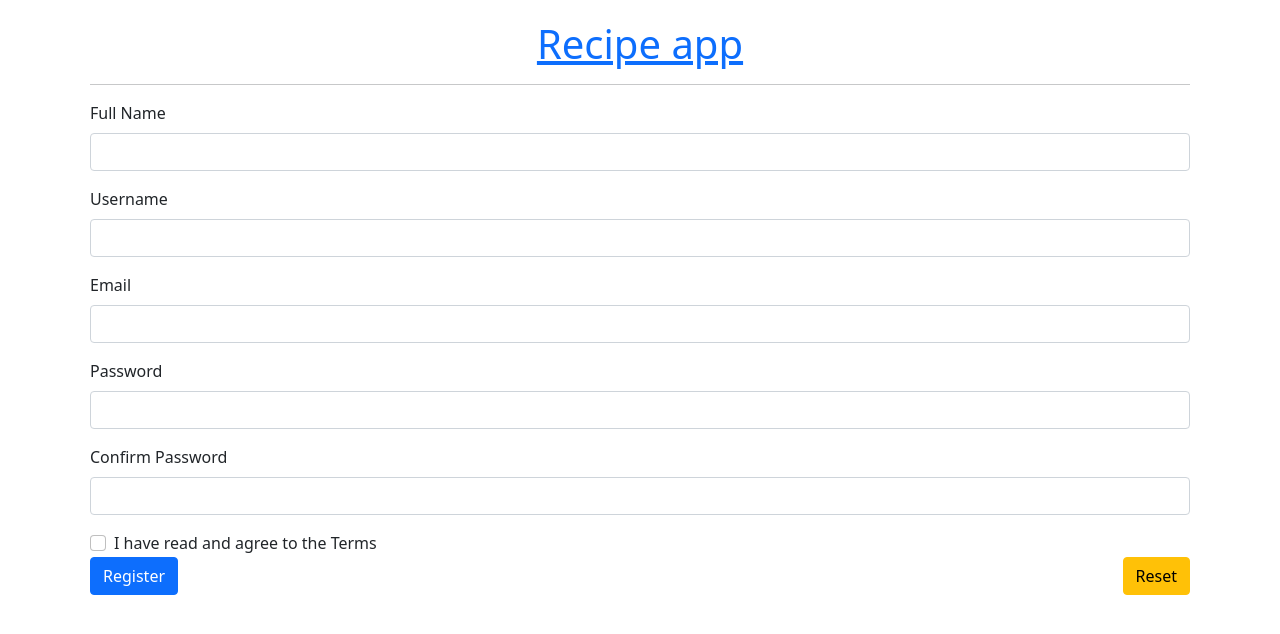
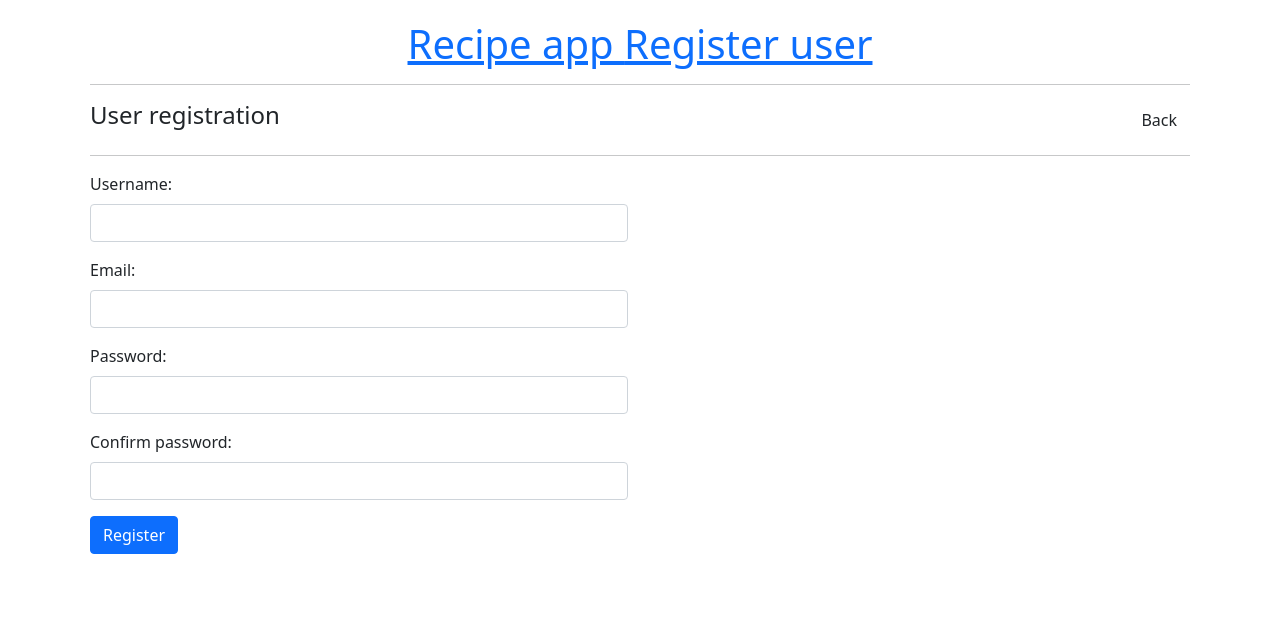
Before and after one commit to thauling/angular-frontend2, an Angular app: page /user/create in a window 1280 px wide. Before the commit this address led to /. Shown: the top 634 px of the page. Built offline with nearby package versions, Linux system fonts and the light colour scheme.

Commit message:
feat: add user registration functionality

```diff
--- a/src/app/app.component.html
+++ b/src/app/app.component.html
@@ -1,11 +1,12 @@
 <div class="container" style="padding: 20px">
   <h1 style="text-align: center">
     <a href="/recipe/index"> Recipe app </a>
+	<a href="/user/create"> Register user </a>
   </h1>
   <hr />
   <main>
 	  <!-- user login/ register form -->
-    <div class="register-form">
+    <!-- <div class="register-form">
       <form [formGroup]="form" (ngSubmit)="onSubmit()">
         <div class="form-group">
           <label>Full Name</label>
@@ -133,7 +134,7 @@
           </button>
         </div>
       </form>
-    </div>
+    </div> -->
  <!-- END OF user login/ register form -->
     <router-outlet></router-outlet>
   </main>
--- a/src/app/recipe/create/create.component.html
+++ b/src/app/recipe/create/create.component.html
@@ -17,9 +17,9 @@
                   id="name"
                   type="text"
                   class="form-control">
-                <div *ngIf="f['name']invalid" class="alert alert-danger">
-                    <div *ngIf="f['name']errors['required']">*Name is required.</div>
-                    <div *ngIf="f['name']errors['pattern']">*The name must only contain letters.</div>
+                  <div [hidden]="f['cuisine'].valid || f['cuisine'].pristine" class="alert alert-danger">
+                    Add recipe name.
+
                 </div>
               </div>
           </div>
@@ -32,9 +32,9 @@
                   id="body"
                   type="text"
                   class="form-control">
-                <div *ngIf="f['body']invalid" class="alert alert-danger">
-                    <div *ngIf="f['body']errors['required']">*body is required.</div>
-                    <div *ngIf="f['body']errors['body']">*The body must be a valid body address.</div>
+                  <div [hidden]="f['body'].valid || f['body'].pristine" class="alert alert-danger">
+                    Add cooking instructions.
+
                 </div>
               </div>
           </div>
@@ -47,9 +47,9 @@
                 id="cuisine"
                 type="text"
                 class="form-control">
-              <div *ngIf="f['cuisine']invalid" class="alert alert-danger">
-                  <div *ngIf="f['cuisine']errors['required']">*cuisine is required.</div>
-                  <div *ngIf="f['cuisine']errors['cuisine']">*The cuisine must be a this or that.</div>
+                <div [hidden]="f['cuisine'].valid || f['cuisine'].pristine" class="alert alert-danger">
+                  Add cuisine.
+
               </div>
             </div>
         </div>
@@ -62,9 +62,9 @@
                   id="strength"
                   type="text"
                   class="form-control">
-                <div *ngIf="f['strength']invalid" class="alert alert-danger">
-                    <div *ngIf="f['strength']errors['required']">*strength is required.</div>
-                    <div *ngIf="f['strength']errors['pattern']">*The strength must only contain numbers.</div>
+                  <div [hidden]="f['strength'].valid || f['strength'].pristine" class="alert alert-danger">
+                    Add strength.
+
                 </div>
               </div>
           </div>
--- /dev/null
+++ b/src/app/user/create/create.component.html
@@ -0,0 +1,75 @@
+<div>
+
+    <div class="d-flex justify-content-between">
+      <h4>User registration</h4>
+      <a href="#" routerLink="/recipe/index" class="btn btn-primaryt">Back</a>
+    </div>
+
+    <hr/>
+
+      <form [formGroup]="form" (ngSubmit)="submit()">
+
+          <div class="form-group row">
+              <div class="col-md-6 ">
+                <label for="name">Username:</label>
+                <input
+                  formControlName="name"
+                  id="name"
+                  type="text"
+                  class="form-control">
+                  <!-- <div [hidden]="f['username'].valid || f['username'].pristine" class="alert alert-danger">
+                    Provide a valid username.
+
+                </div> -->
+              </div>
+          </div>
+
+          <div class="form-group row">
+              <div class="col-md-6 ">
+                <label for="email">Email:</label>
+                <input
+                  formControlName="email"
+                  id="email"
+                  type="text"
+                  class="form-control">
+                  <!-- <div [hidden]="f['email'].valid || f['email'].pristine" class="alert alert-danger">
+                   Povide a valid email address.
+
+                </div> -->
+              </div>
+          </div>
+
+          <div class="form-group row">
+            <div class="col-md-6 ">
+              <label for="password">Password:</label>
+              <input
+                formControlName="password"
+                id="password"
+                type="text"
+                class="form-control">
+                <!-- <div [hidden]="f['password'].valid || f['password'].pristine" class="alert alert-danger">
+                  You need to specify a password.
+
+              </div> -->
+            </div>
+        </div>
+
+          <div class="form-group row">
+              <div class="col-md-6 ">
+                <label for="password_confirmation">Confirm password:</label>
+                <input
+                  formControlName="password_confirmation"
+                  id="password_confirmation"
+                  type="text"
+                  class="form-control">
+                  <!-- <div [hidden]="f['confirmPassword'].valid || f['confirmPassword'].pristine" class="alert alert-danger">
+                    Confirm your password.
+
+                </div> -->
+              </div>
+          </div>
+
+          <!-- <button class="btn btn-primary" type="submit" [disabled]="!form.valid">Register</button> -->
+          <button class="btn btn-primary" type="submit">Register</button>
+      </form>
+  </div>
--- /dev/null
+++ b/src/app/user/create/create.component.ts
@@ -0,0 +1,44 @@
+import { Component, OnInit } from '@angular/core';
+import { UserService } from '../user.service';
+import { Router } from '@angular/router';
+import { FormGroup, FormControl, Validators, FormsModule, ReactiveFormsModule} from '@angular/forms';
+
+
+@Component({
+  selector: 'app-create',
+  templateUrl: './create.component.html',
+  styleUrls: ['./create.component.css']
+})
+export class CreateComponent implements OnInit {
+
+  form: FormGroup = new FormGroup({
+    prop:  new FormControl('') // to initialize form
+  });
+
+  constructor(
+    public userService: UserService,
+    private router: Router
+  ) {}
+
+  ngOnInit(): void {
+    this.form = new FormGroup({
+      name:  new FormControl('', [ Validators.required, Validators.pattern('^[a-zA-ZÁáÀàÉéÈèÍíÌìÓóÒòÚúÙùÑñüÜ \-\']+') ]),
+      email: new FormControl('', [ Validators.required, Validators.pattern('^[a-zA-ZÁáÀàÉéÈèÍíÌìÓóÒòÚúÙùÑñüÜ \-\']+') ]),
+      password: new FormControl('', [ Validators.required, Validators.pattern('^[a-zA-ZÁáÀàÉéÈèÍíÌìÓóÒòÚúÙùÑñüÜ \-\']+') ]),
+      password_confirmation: new FormControl('', [ Validators.required, Validators.pattern("^[1-5]*$") ])
+    });
+  }
+
+  get f(){
+    return this.form.controls;
+  }
+
+  submit(){
+    console.log(this.form.value);
+    this.userService.create(this.form.value).subscribe(res => {
+         console.log('User created successfully!');
+         this.router.navigateByUrl('/');
+    })
+  }
+
+}
--- a/src/app/user/user.service.ts
+++ b/src/app/user/user.service.ts
@@ -2,14 +2,14 @@ import { Injectable } from '@angular/core';
 import { HttpClient, HttpHeaders } from '@angular/common/http';
 import { Observable, throwError } from 'rxjs';
 import { catchError } from 'rxjs/operators';
-import { User } from '../user/user';
-//const baseUrl = 'http://localhost:8000/api/users';
+import { User } from './user';
+
 
 @Injectable({
   providedIn: 'root',
 })
 export class UserService {
-  private apiURL = "http://localhost:8000/api/user/";
+  private apiURL = "http://localhost:8000/api/register/";
 
   httpOptions = {
      headers: new HttpHeaders({
@@ -35,26 +35,26 @@ export class UserService {
    )
  }
 
- find(id: any): Observable<User> {
-   return this.httpClient.get<User>(this.apiURL + id)
-   .pipe(
-     catchError(this.errorHandler)
-   )
- }
+//  find(id: any): Observable<User> {
+//    return this.httpClient.get<User>(this.apiURL + id)
+//    .pipe(
+//      catchError(this.errorHandler)
+//    )
+//  }
 
- update(id: any, User: any): Observable<User> {
-   return this.httpClient.put<User>(this.apiURL + id, JSON.stringify(User), this.httpOptions)
-   .pipe(
-     catchError(this.errorHandler)
-   )
- }
+//  update(id: any, User: any): Observable<User> {
+//    return this.httpClient.put<User>(this.apiURL + id, JSON.stringify(User), this.httpOptions)
+//    .pipe(
+//      catchError(this.errorHandler)
+//    )
+//  }
 
- delete(id: any){
-   return this.httpClient.delete<User>(this.apiURL + id, this.httpOptions)
-   .pipe(
-     catchError(this.errorHandler)
-   )
- }
+//  delete(id: any){
+//    return this.httpClient.delete<User>(this.apiURL + id, this.httpOptions)
+//    .pipe(
+//      catchError(this.errorHandler)
+//    )
+//  }
 
  errorHandler(error: any) {
    let errorMessage = '';
--- a/src/app/user/user.ts
+++ b/src/app/user/user.ts
@@ -1,8 +1,7 @@
 export interface User {
     id: number;
-    fullname: string;
-    username: string;
+    name: string; // same as in laravel
     email: string;
     password: string;
-    confirmPassword: string;
+    password_confirmation: string; //this name because of laravel sanctum
 }
```
Also changed, not shown: src/app/app.module.ts (+11 -4 lines), src/app/user/user-routing.module.ts (added, +15 -0 lines), src/app/user/user.module.ts (added, +21 -0 lines), src/app/user/create/create.component.css (added), 1 other file (tests, documents, lock files or other folders).
